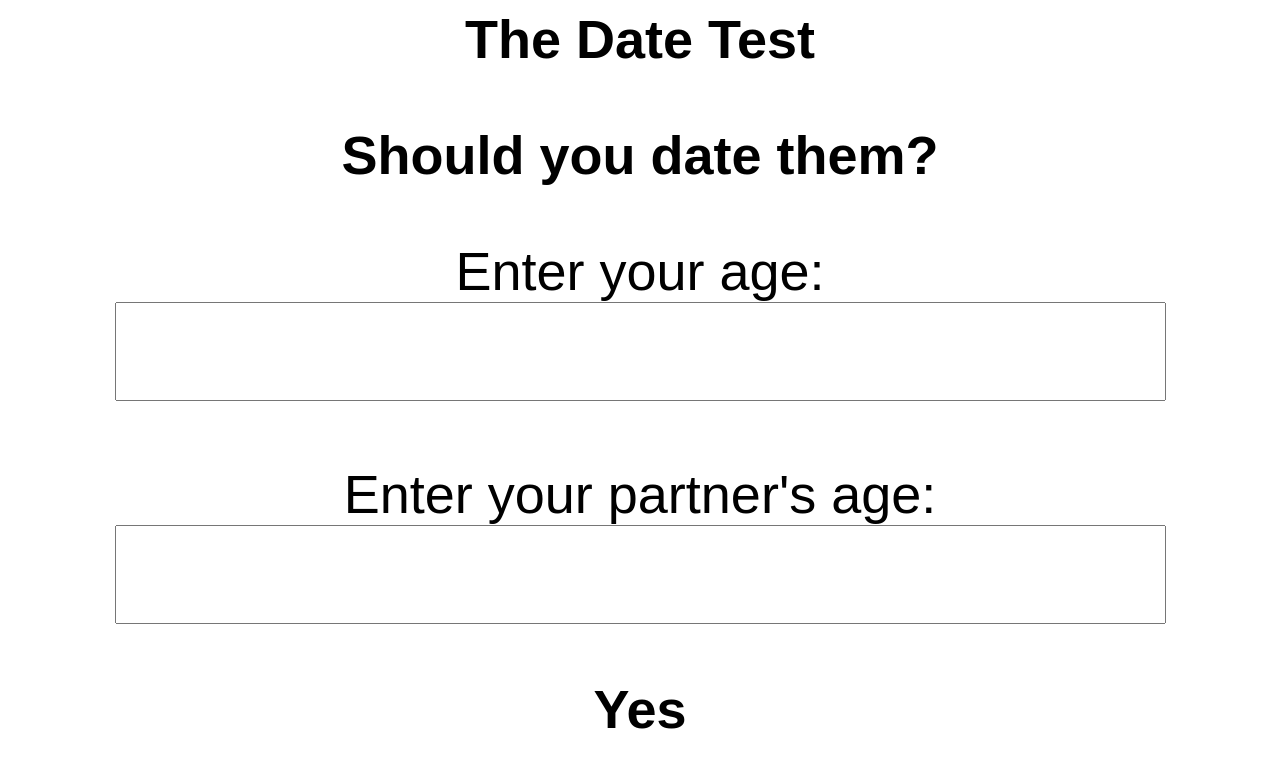
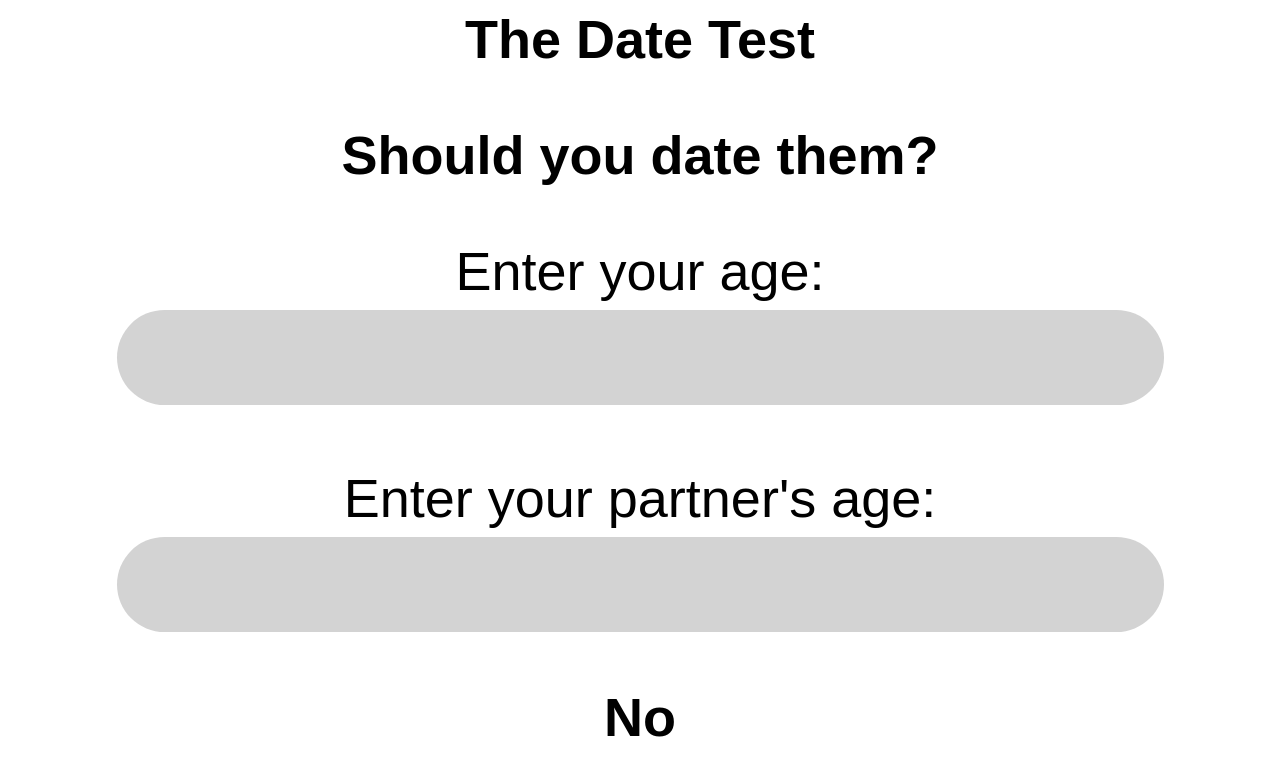
Before and after one commit to thelilh/thelilh.github.io, a plain HTML site: page shouldidate/index.html in a window 1280 px wide. Drawn offline with Linux system fonts and the light colour scheme.

Commit message:
SID: update
Fixed a bug where it would always give you yes if the age was none

Added better css to make everything look nicer

```diff
--- a/shouldidate/script.js
+++ b/shouldidate/script.js
@@ -9,10 +9,10 @@ function agechecker() {
     if (Math.abs(~~age_a - ~~age_b) > 3 && age_a > 0 && age_a < 100 && age_b > 0 && age_b < 100) {
         document.getElementById("dif").innerHTML = "No";
     }
-    if (age_a < 15 || age_b < 15) {
+    if (age_a < 15 || age_b < 15 && age_a > 0 && age_a < 100 && age_b > 0 && age_b < 100) {
         document.getElementById("dif").innerHTML = "No";
     }
-    if (age_a === age_b) {
+    if (age_a === age_b && age_a > 0 && age_a < 100 && age_b > 0 && age_b < 100) {
         document.getElementById("dif").innerHTML = "Yes";
     }
     setTimeout(function () {
--- a/shouldidate/style.css
+++ b/shouldidate/style.css
@@ -4,6 +4,15 @@
     text-align: center;
     font-family: sans-serif;
 }
+input {
+    border: none;
+    background-color: lightgray;
+    border-radius: 1em;
+    margin-top: .1em;
+}
+input:focus {
+    background-color: gray;
+}
 
 #dif {
 }
```
